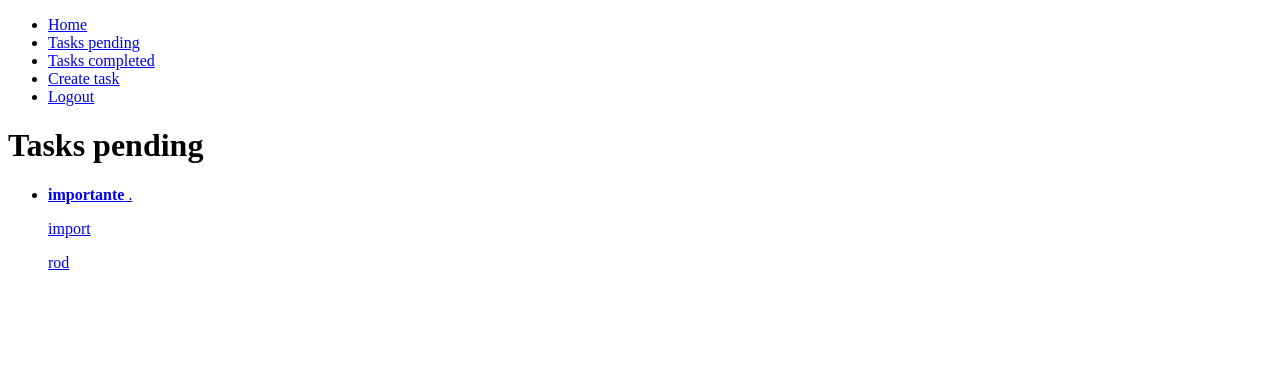
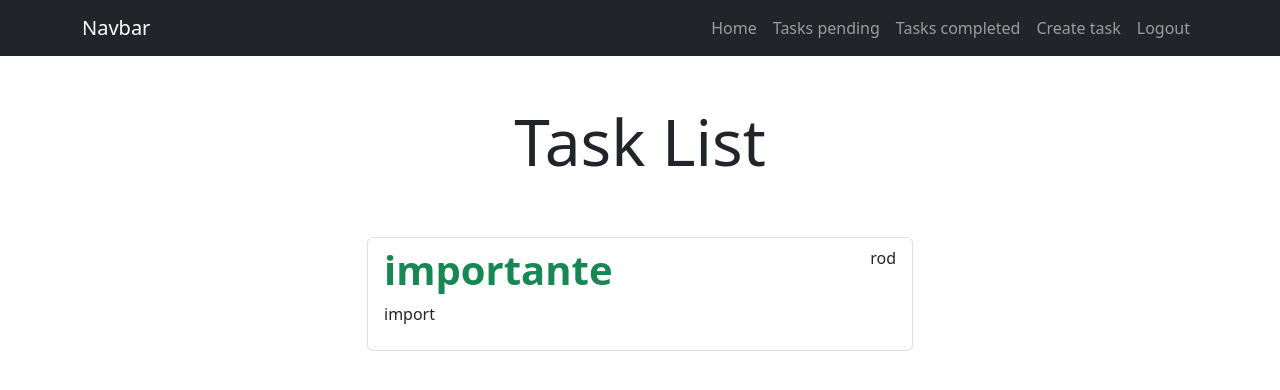
Before and after one commit to RDSDeveloper/Company-Task-Manager, a Django app: page /tasks/ in a window 1280 px wide. Shown: the top 390 px of the page. Run offline with Django 4.2, Linux system fonts and the light colour scheme; a user stored in the database is signed in; data comes from the database, SQL or seed files in the repository; both versions use the stored data as it was after the commit.

Commit message:
27/10/2022 Adding Boostrap CSS

```diff
--- a/tasks/templates/base.html
+++ b/tasks/templates/base.html
@@ -6,38 +6,47 @@
     <meta http-equiv="X-UA-Compatible" content="IE=edge">
     <meta name="viewport" content="width=device-width, initial-scale=1.0">
     <title>Django CRUD Application</title>
+    <link rel="stylesheet" href="https://cdn.jsdelivr.net/npm/bootstrap@5.2.2/dist/css/bootstrap.min.css
+    ">
 </head>
 
 <body>
-
-    <nav>
-        <ul>
-            <li>
-                <a href="/">Home</a>
+    <nav class="navbar navbar-expand-lg bg-dark navbar-dark">
+        <div class="container">
+            <a class="navbar-brand" href="#">Navbar</a>
+            <button class="navbar-toggler" type="button" data-bs-toggle="collapse" data-bs-target="#navbarNav"
+                aria-controls="navbarNav" aria-expanded="false" aria-label="Toggle navigation">
+                <span class="navbar-toggler-icon"></span>
+            </button>
+            <div class="collapse navbar-collapse" id="navbarNav">
+                <ul class="navbar-nav ms-auto">
+                    <li class="nav-item">
+                        <a href="/" class="nav-link">Home</a>
                     </li>
                     {% if user.is_authenticated %}
-            <li>
-                <a href="{% url 'tasks' %}">Tasks pending</a>
+                    <li class="nav-item">
+                        <a href="{% url 'tasks' %}" class="nav-link">Tasks pending</a>
                     </li>
-            <li>
-                <a href="{% url 'tasks_completed' %}">Tasks completed</a>
+                    <li class="nav-item">
+                        <a href="{% url 'tasks_completed' %}" class="nav-link">Tasks completed</a>
                     </li>
-            <li>
-                <a href="/tasks/create/">Create task</a>
+                    <li class="nav-item">
+                        <a href="/tasks/create/" class="nav-link">Create task</a>
                     </li>
-            <li>
-                <a href="/logout">Logout</a>
+                    <li class="nav-item">
+                        <a href="/logout" class="nav-link">Logout</a>
                     </li>
                     {% else %}
-            <li>
-                <a href="/signup">Signup</a>
+                    <li class="nav-item">
+                        <a href="/signup" class="nav-link">Signup</a>
                     </li>
-            <li>
-                <a href="/signin">Signin</a>
+                    <li class="nav-item">
+                        <a href="/signin" class="nav-link">Signin</a>
                     </li>
                     {% endif %}
-
                 </ul>
+            </div>
+        </div>
     </nav>
 
     {% block content %}
--- a/tasks/templates/tasks.html
+++ b/tasks/templates/tasks.html
@@ -2,25 +2,30 @@
 
 {% block content %}
 
-<h1>Tasks pending</h1>
+<main class="container">
+    <div class="row">
+        <div class="col-md-6 offset-md-3">
+            <h1 class="text-center display-3 py-5">Task List</h1>
+            <ul class="list-group">
+                {% for task in tasks %}
+                <a class="list-group-item" href="{% url "task_detail" task.id %}">
+                    <header class="d-flex justify-content-between">
+                            {% if task.important %}
+                        <h1 class="fw-bold text-success">{{task.title}}</h1>
 
-<ul>
-    {% for task in tasks %}
+                        {% else %}
+                        <h1 class="fw-bold">{{task.title}}</h1>
+                        {% endif %}
+                        <p>{{task.user.username}}</p>
+                    </header>
 
-    <li>
-        <a href="{% url "task_detail" task.id %}">
-            {% if task.important %}
-            <strong>{{task.title}}</strong>
-            {% else %} {{task.title}} {% endif %}.
-            <p>{{task.description}}</p>
-            <p>{{task.user.username}}</p>
-
-
-            <p>{{task.datecompleted|date:"M j Y:i"}}</p>
-        </a>
-    </li>
-
-    {% endfor %}
-</ul>
+                    <p>{{task.description}}</p>
+                    <p>{{task.datecompleted|date:"M j Y:i"}}</p>
+                </a>
+                {% endfor %}
+            </ul>
+        </div>
+    </div>
+</main>
 
 {% endblock %}
```
Also changed, not shown: tasks/templates/home.html (+18 -2 lines), tasks/templates/signin.html (+24 -9 lines), tasks/templates/signup.html (+28 -8 lines), db.sqlite3. Lines whose indentation alone changed are shown as unchanged.
